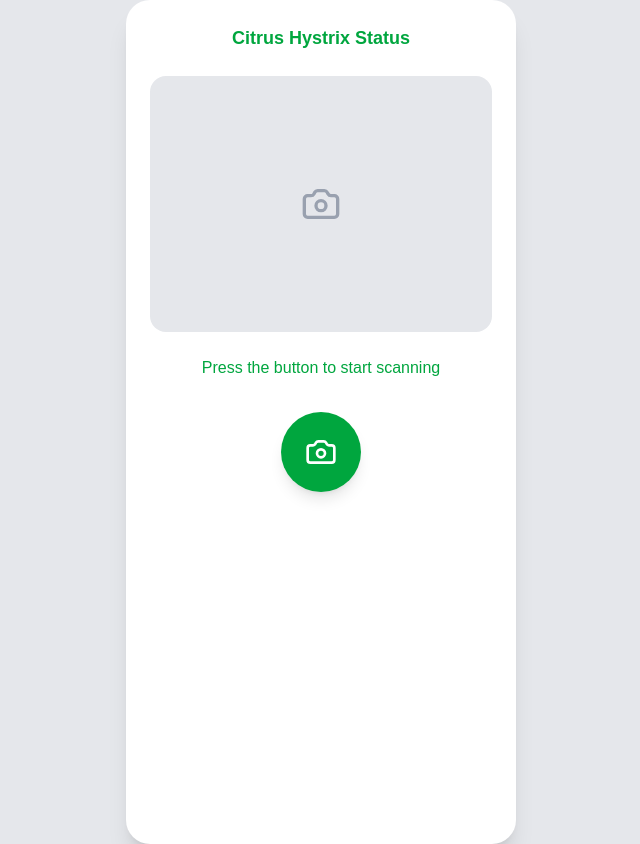
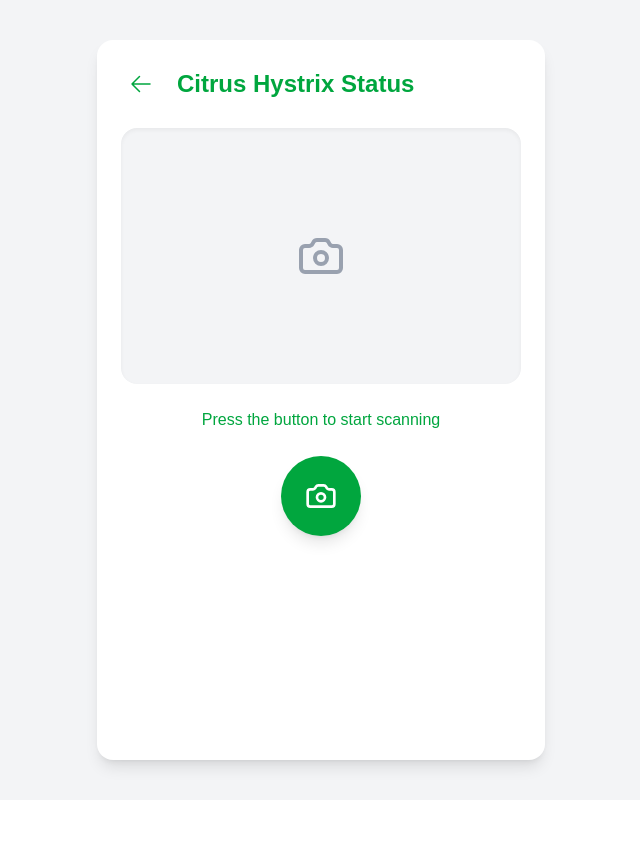
Before and after one commit to Kirito-111804/Kabuyao-tree, a Next.js app: page /assess/leaves in a window 1280 px wide. Shown: the whole page, without its empty margins (319-959 px from the left). After the commit the page ends 800 px from the top, so only its background shows below. Built offline with nearby package versions, Linux system fonts and the light colour scheme.

Commit message:
Update page.tsx

```diff
--- a/app/assess/leaves/page.tsx
+++ b/app/assess/leaves/page.tsx
@@ -1,40 +1,125 @@
 "use client";
 
-import { useState } from "react";
+import { useState, useEffect } from "react";
 import { Camera } from "lucide-react";
+import { ArrowLeftIcon } from "@heroicons/react/24/outline";
+import { useRouter } from "next/navigation";
 
 export default function ScanPage() {
+  const router = useRouter();
   const [scanning, setScanning] = useState(false);
+  const [history, setHistory] = useState<{ time: string }[]>([]); // ✅ TypeScript fix
+  const [progress, setProgress] = useState(0);
+
+  // Simulate scanning progress
+  useEffect(() => {
+    let timer: NodeJS.Timeout;
+    if (scanning) {
+      setProgress(0);
+      timer = setInterval(() => {
+        setProgress((prev) => {
+          if (prev >= 100) {
+            clearInterval(timer);
+            setScanning(false);
+            // Add new scan to history
+            setHistory((prevHistory) => [
+              { time: new Date().toLocaleTimeString() },
+              ...prevHistory,
+            ]);
+            return 100;
+          }
+          return prev + 2;
+        });
+      }, 50);
+    }
+    return () => clearInterval(timer);
+  }, [scanning]);
+
+  const startScan = () => {
+    if (!scanning) setScanning(true);
+  };
 
   return (
-    <div className="flex justify-center items-center min-h-screen bg-gray-200">
-      <div className="w-[390px] h-[844px] bg-white rounded-3xl shadow-xl p-6 flex flex-col items-center">
+    <div className="min-h-screen bg-gray-100 flex justify-center py-10">
+      <div className="w-full max-w-md bg-white rounded-2xl shadow-lg p-6 flex flex-col items-center">
 
-        <h1 className="text-lg font-semibold text-green-600 mb-6">
-          Citrus Hystrix Status
-        </h1>
-
-        <div className="w-full h-64 bg-gray-200 rounded-2xl flex items-center justify-center mb-6">
-          <Camera size={40} className="text-gray-400" />
+        {/* Header with Back Button */}
+        <div className="w-full flex items-center mb-6">
+          <button
+            onClick={() => router.back()}
+            className="p-2 rounded-full hover:bg-gray-100 transition"
+          >
+            <ArrowLeftIcon className="w-6 h-6 text-green-600" />
+          </button>
+          <h1 className="text-2xl font-semibold text-green-600 ml-4">
+            Citrus Hystrix Status
+          </h1>
         </div>
 
-        {!scanning ? (
-          <p className="text-green-600 mb-4">
-            Press the button to start scanning
-          </p>
-        ) : (
-          <p className="text-green-600 mb-4">
-            Scanning in progress...
-          </p>
-        )}
+        {/* Scan Area */}
+        <div className="w-full h-64 bg-gray-100 rounded-2xl flex items-center justify-center shadow-inner relative mb-6">
+          {!scanning && <Camera size={48} className="text-gray-400" />}
 
+          {scanning && (
+            <div className="absolute flex items-center justify-center">
+              {/* Circular progress */}
+              <svg className="w-16 h-16 animate-spin text-green-600" viewBox="0 0 50 50">
+                <circle
+                  className="opacity-25"
+                  cx="25"
+                  cy="25"
+                  r="20"
+                  stroke="currentColor"
+                  strokeWidth="4"
+                  fill="none"
+                />
+                <circle
+                  className="opacity-75"
+                  cx="25"
+                  cy="25"
+                  r="20"
+                  stroke="currentColor"
+                  strokeWidth="4"
+                  strokeDasharray="31.4 31.4"
+                  strokeLinecap="round"
+                  fill="none"
+                  style={{ strokeDashoffset: 31.4 - (progress / 100) * 31.4 }}
+                />
+              </svg>
+            </div>
+          )}
+        </div>
+
+        {/* Status Text */}
+        <p className={`text-base mb-6 ${scanning ? "text-yellow-600" : "text-green-600"}`}>
+          {scanning ? "Scanning in progress..." : "Press the button to start scanning"}
+        </p>
+
+        {/* Scan Button with Ripple / Scale effect */}
         <button
-          onClick={() => setScanning(!scanning)}
-          className="mt-4 bg-green-600 text-white p-6 rounded-full shadow-lg hover:scale-110 transition"
+          onClick={startScan}
+          className="bg-green-600 p-6 rounded-full shadow-lg hover:scale-110 active:scale-95 transition transform relative overflow-hidden flex items-center justify-center"
         >
-          <Camera size={32} />
+          <Camera size={32} className="text-white" />
+          {/* Ripple Effect */}
+          <span className="absolute w-full h-full rounded-full bg-white opacity-10 animate-ping"></span>
         </button>
 
+        {/* Scan History */}
+        {history.length > 0 && (
+          <div className="w-full mt-8">
+            <h2 className="text-gray-500 text-sm uppercase font-medium mb-2">
+              Scan History
+            </h2>
+            <ul className="divide-y">
+              {history.map((item, index) => (
+                <li key={index} className="py-2 text-gray-800">
+                  Scanned at {item.time}
+                </li>
+              ))}
+            </ul>
+          </div>
+        )}
       </div>
     </div>
   );
```
